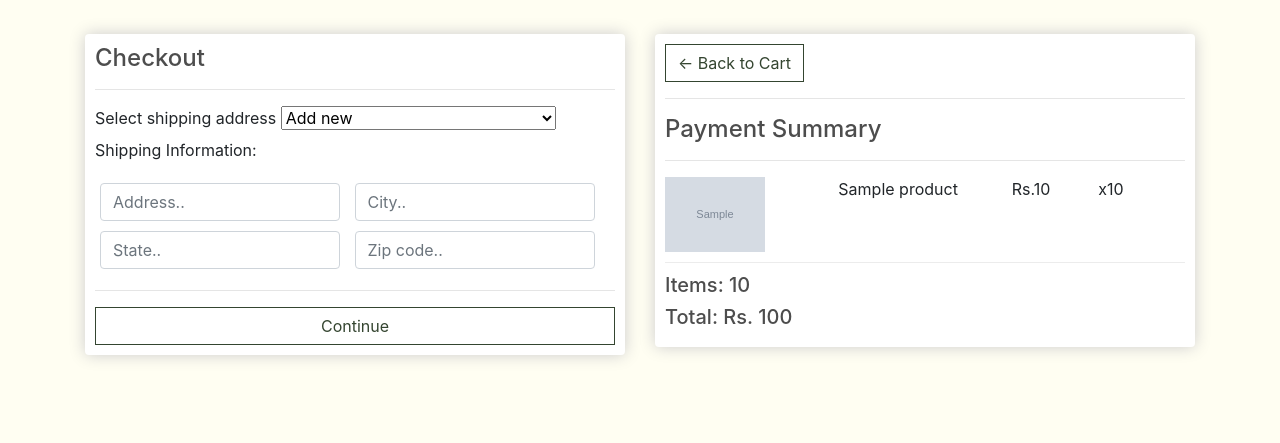
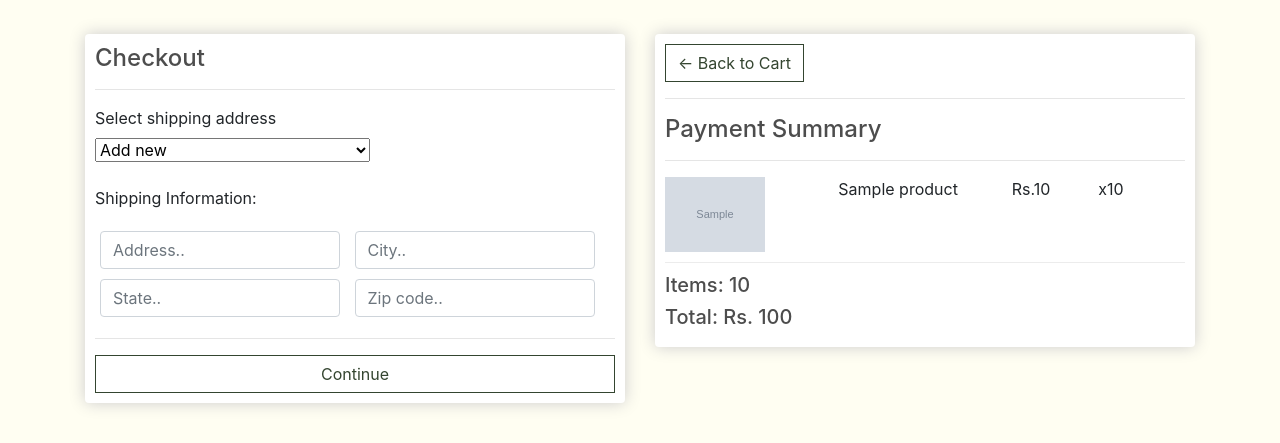
Before and after one commit to AngadK89/karekraft, a Django app: page /checkout/ in a window 1280 px wide. Shown: the part 57-500 px from the top of the page. Run offline with Django 4.2, Linux system fonts and the light colour scheme; a user stored in the database is signed in; data comes from the database, SQL or seed files in the repository; tables that the repository leaves empty hold one stand-in row (values such as "Sample post"); grey boxes marked "Sample" are stand-in pictures; some libraries are stand-ins or nearby versions.

Commit message:
Shipping Address Bar
Fixing width of shipping address bar
+
Adding new success message for order

```diff
--- a/static/css/main.css
+++ b/static/css/main.css
@@ -127,3 +127,7 @@
 	background-color: #344530;
 	color: #fffef2;
 }
+
+.address-bar {
+	max-width: 500px;
+}
--- a/store/templates/store/checkout.html
+++ b/store/templates/store/checkout.html
@@ -10,13 +10,16 @@
                     <form id="form">
                         {% csrf_token %}
                         <label for="shipping_address">Select shipping address</label>
-                        <select name="shipping_address">
+                        <br>
+                        <select name="shipping_address" class="address-bar">
                             <option value="new" selected>Add new</option>
                             {% for address in shippingAddresses %}
                                 <option value="{{address.id}}">{{address}}</option>
                             {% endfor %}
                         </select>
+
                         <div id="shipping-info">
+                            <br>
                             <p>Shipping Information:</p>
                             <div class="form-field">
                                 <input class="form-control" type="text" name="address" placeholder="Address..">
--- a/store/views.py
+++ b/store/views.py
@@ -241,5 +241,5 @@
         if product.stock < 0:
             product.stock = 0
         product.save()
-
+    messages.success(request, "Your order has been placed!")
     return JsonResponse("Your order has been placed!", safe=False)
```
